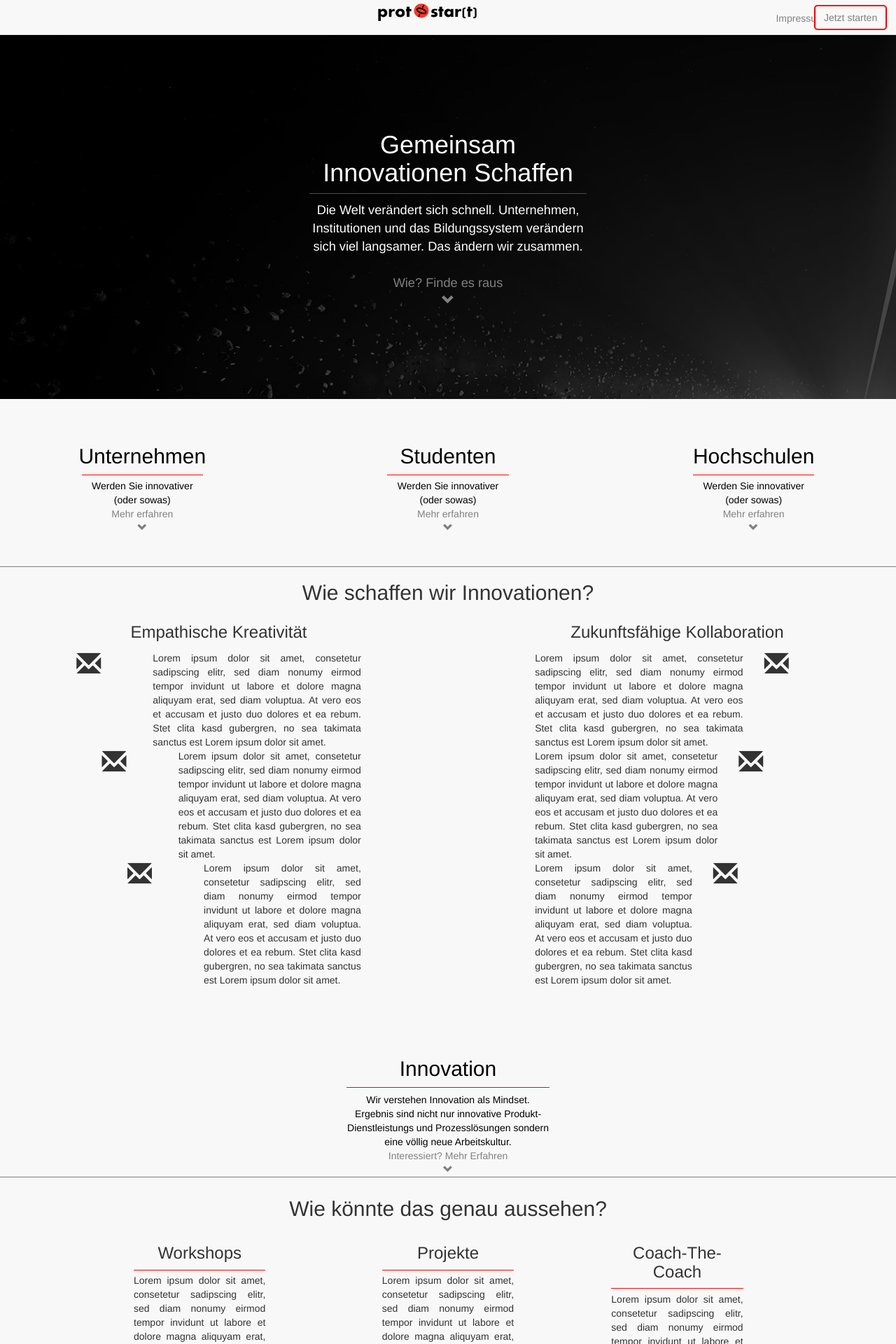
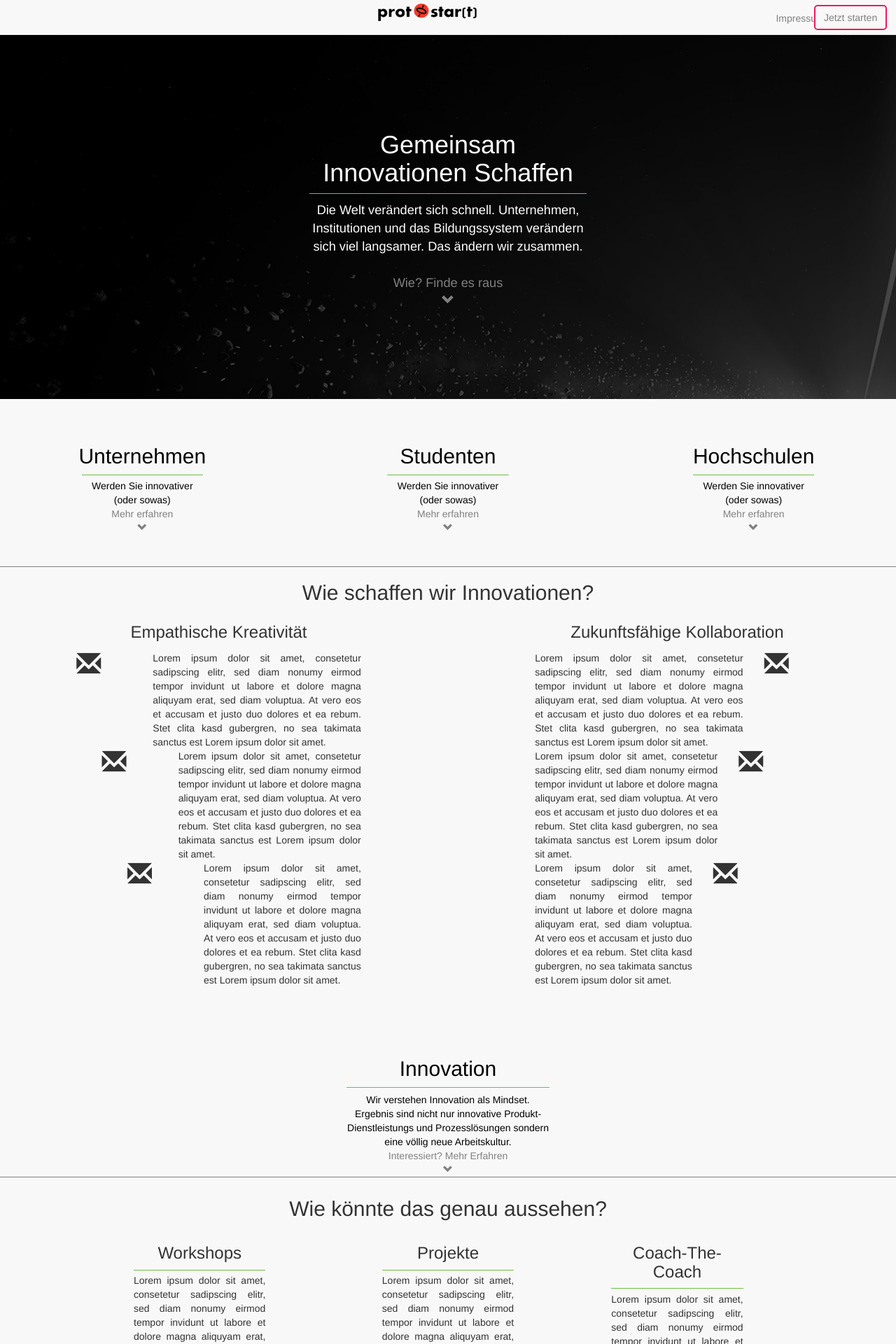
Before and after one commit to yannis216/protostart, a Django app: page / in a window 1280 px wide. Shown: the top 1920 px of the page at 70% size. Run offline with Django 3.2, Linux system fonts and the light colour scheme; some libraries are stand-ins or nearby versions.

Commit message:
Latest design

```diff
--- a/home/static/css/main.css
+++ b/home/static/css/main.css
@@ -56,13 +56,13 @@ h3{
   position:absolute;
   right: 1%;
   margin-top: 7px;
-  border: solid red 2px;
+  border: solid #ED1A5D 2px;
   border-radius: 5px;
   background-color: #f8f8f8;
 }
 
 .start_now_button:hover{
-  background-color: red;
+  background-color: #70BE44;
 }
 
 .start_now_button:active{
@@ -121,7 +121,7 @@ a.vision_link:hover{
 .h_line{
   width:100%;
   height:1px;
-  background: red;
+  background: #70BE44;
   margin-bottom: 2.5%;
   padding: 0px;
 }
@@ -129,7 +129,7 @@ a.vision_link:hover{
 .h_line_short{
   width:60%;
   height:1px;
-  background: red;
+  background: #70BE44;
   margin-bottom: 2.5%;
   margin: auto;
 }
```
